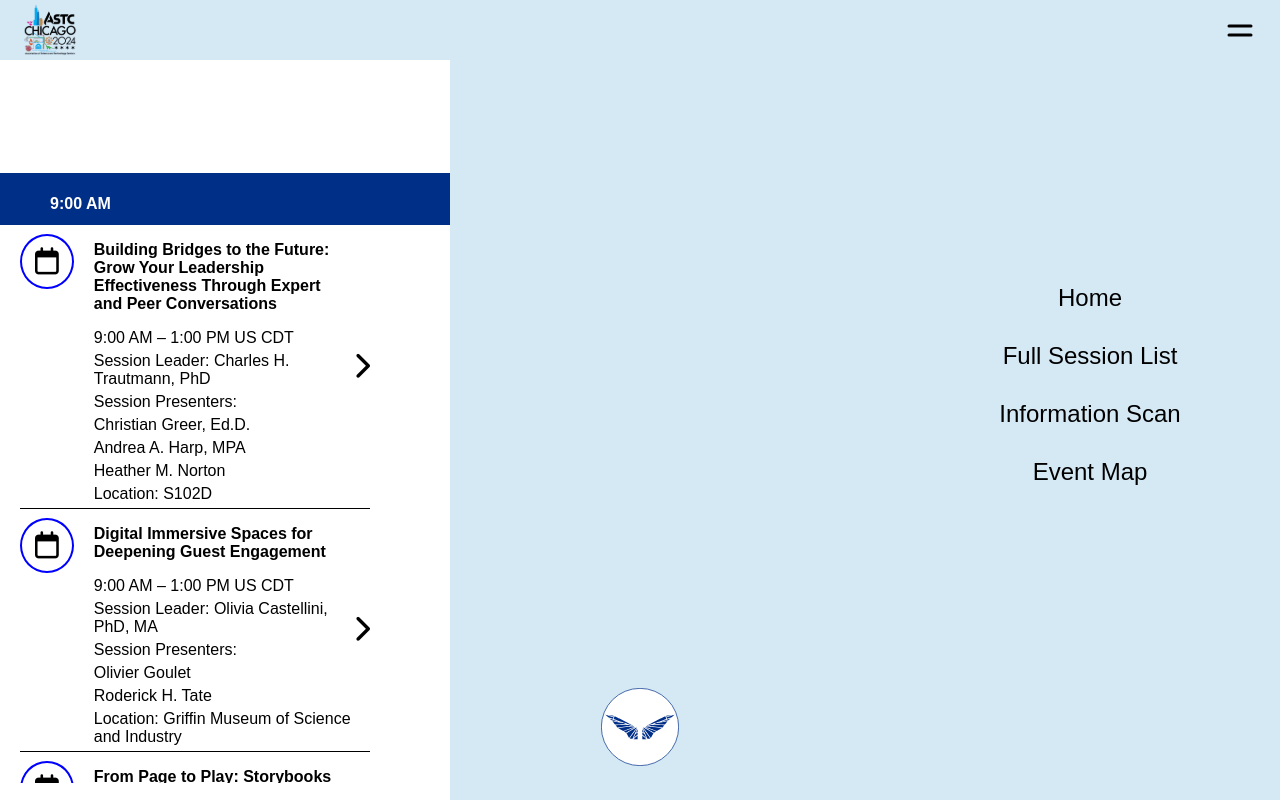
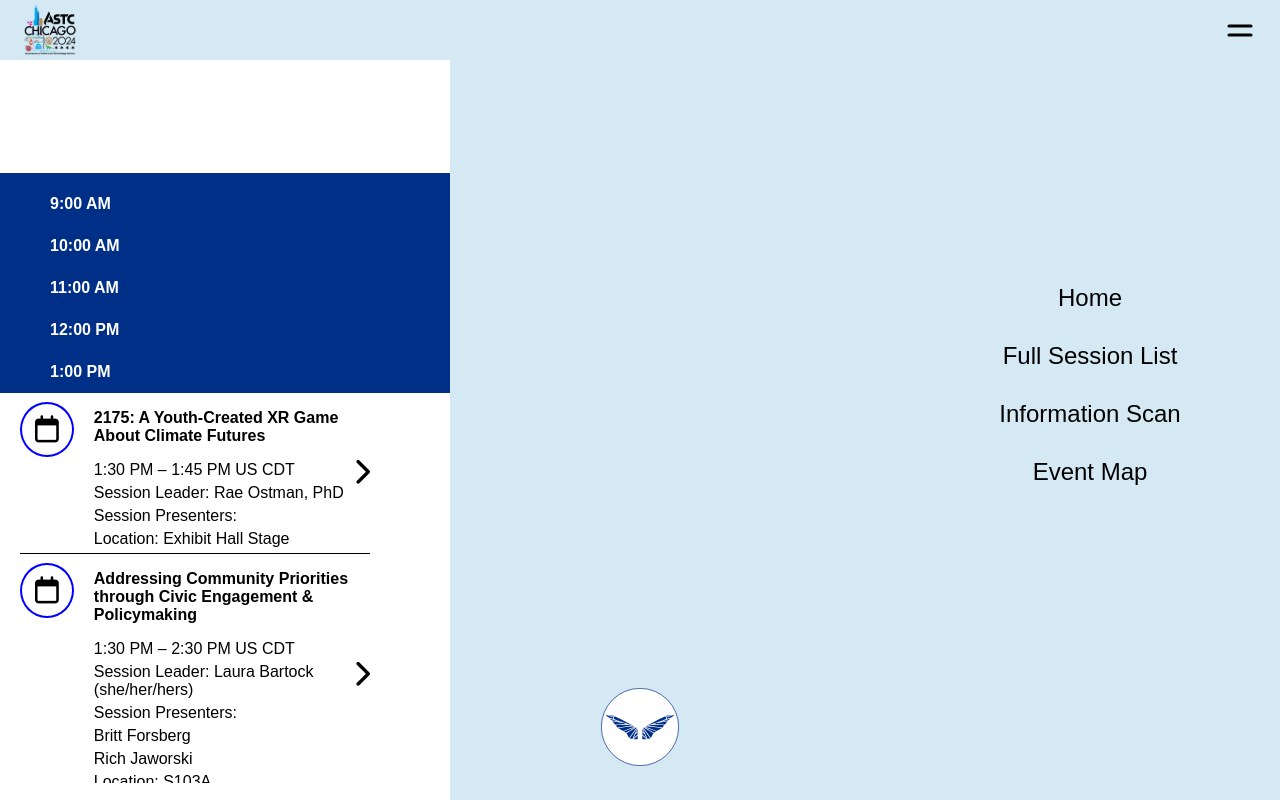
Before and after one commit to runquan-ray-zhou/test-react-web-app-companion-two, a React (Vite) app: page /scanner in a window 1280 px wide. Both pictures are taken after a click on the item "Full Session List". Built offline with nearby package versions, Linux system fonts and the light colour scheme.

Commit message:
add carousel changes

```diff
--- a/src/Components/Carousel/Carousel.jsx
+++ b/src/Components/Carousel/Carousel.jsx
@@ -2,7 +2,6 @@
 import "./Carousel.css";
 import {
   september28thPresentations,
-  september27thPresentations,
   september29thPresentations,
   september30thPresentations,
 } from "../../assets/data";
@@ -13,28 +12,28 @@
 
   const getRandomEvents = () => {
     const allPresentations = [
-      september27thPresentations,
       september28thPresentations,
       september29thPresentations,
       september30thPresentations,
     ];
 
-    // Select a random array of presentations
     const randomPresentationArray =
       allPresentations[Math.floor(Math.random() * allPresentations.length)];
 
-    // Shuffle the selected array
     const shuffled = [...randomPresentationArray].sort(
       () => 0.5 - Math.random()
     );
 
-    // Get the first 5 items (or fewer if the array is smaller)
     return shuffled.slice(0, 5);
   };
 
-  // Use it in your useEffect
+  const getSixEvents = () => {
+    const allPresentations = [...september28thPresentations.slice(0, 5)];
+    return allPresentations;
+  };
+
   useEffect(() => {
-    setEvents(getRandomEvents());
+    setEvents(getSixEvents());
   }, []);
 
   return (
--- a/src/Pages/Index/Index.jsx
+++ b/src/Pages/Index/Index.jsx
@@ -4,7 +4,6 @@
 import NavBar from "../../Components/NavBar/NavBar";
 import {
   september28thPresentations,
-  september27thPresentations,
   september29thPresentations,
   september30thPresentations,
 } from "../../assets/data";
@@ -19,7 +18,7 @@
   const navigate = useNavigate();
 
   useEffect(() => {
-    setTodaySessions(september27thPresentations);
+    setTodaySessions(september28thPresentations);
   }, []);
 
   useEffect(() => {
@@ -48,9 +47,7 @@
 
   function handleDateChange(date) {
     let newSessions;
-    if (date === "Fri, 09/27") {
-      newSessions = september27thPresentations;
-    } else if (date === "Sat, 09/28") {
+    if (date === "Sat, 09/28") {
       newSessions = september28thPresentations;
     } else if (date === "Sun, 09/29") {
       newSessions = september29thPresentations;
@@ -83,17 +80,6 @@
         </div>
         <div className="Index-content">
           <div className="Index-sessions-dates">
-            <button
-              style={
-                todaySessions === september27thPresentations
-                  ? { backgroundColor: "#002f88", color: "#ffffff" }
-                  : { backgroundColor: "#ffffff", color: "#000000" }
-              }
-              className="Index-sessions-date"
-              onClick={() => handleDateChange("Fri, 09/27")}
-            >
-              Fri, 09/27
-            </button>
             <button
               style={
                 todaySessions === september28thPresentations
--- a/src/Pages/Scanner/Scanner.css
+++ b/src/Pages/Scanner/Scanner.css
@@ -24,7 +24,7 @@
   }
   .Scanner-iframe {
     width: 100%;
-    height: calc(100% - 60px); /* Adjust based on your NavBar height */
+    height: calc(100% - 60px);
   }
   .Scanner-iframe iframe {
     width: 100%;
--- a/src/assets/data.js
+++ b/src/assets/data.js
@@ -1,50 +1,3 @@
-export const events = [
-  {
-    id: 1,
-    name: "Building Bridges to the Future",
-    description:
-      "Grow Your Leadership Effectiveness Through Expert and Peer Conversations",
-    time: "9:00 AM - 1:00 PM US CDT",
-    location: "S102D",
-    presenter: "Heather M.Norton",
-  },
-  {
-    id: 2,
-    name: "Building Bridges to the Future",
-    description:
-      "Grow Your Leadership Effectiveness Through Expert and Peer Conversations",
-    time: "9:00 AM - 1:00 PM US CDT",
-    location: "S102D",
-    presenter: "Heather M.Norton",
-  },
-  {
-    id: 3,
-    name: "Building Bridges to the Future",
-    description:
-      "Grow Your Leadership Effectiveness Through Expert and Peer Conversations",
-    time: "9:00 AM - 1:00 PM US CDT",
-    location: "S102D",
-    presenter: "Heather M.Norton",
-  },
-  {
-    id: 4,
-    name: "Building Bridges to the Future",
-    description:
-      "Grow Your Leadership Effectiveness Through Expert and Peer Conversations",
-    time: "9:00 AM - 1:00 PM US CDT",
-    location: "S102D",
-    presenter: "Heather M.Norton",
-  },
-  {
-    id: 5,
-    name: "Building Bridges to the Future",
-    description:
-      "Grow Your Leadership Effectiveness Through Expert and Peer Conversations",
-    time: "9:00 AM - 1:00 PM US CDT",
-    location: "S102D",
-    presenter: "Heather M.Norton",
-  },
-];
 export const september27thPresentations = [
   {
     id: 1,
@@ -579,8 +532,8 @@
       "Airborne Interactive: Elevating the Museum Experience with Spatial Computing",
     type: "Hands-On Showcase",
     location: "Exhibit Hall Stage",
-    sessionLeader: "Branden Apitz – AYR Immersive",
-    presenter: "Damon Dorsey",
+    sessionLeader: null,
+    presenters: ["Shiri Burson – AYR Immersive"],
     track: "Facility and Exhibit Design",
     description:
       "Airborne interactive elevating the museum experience with spatial computing.",
@@ -592,7 +545,7 @@
     type: "Hands-On Showcase",
     location: "Exhibit Hall Stage",
     sessionLeader: "Wendy Martin, PhD – Education Development Center",
-    presenter: "Genevieve Ward-Wernet – New York Hall of Science",
+    presenters: ["Genevieve Ward-Wernet – New York Hall of Science"],
     track: "Audience, Diversity, and Inclusion",
     description:
       "This session will provide participants with NASA astronomy activities created in collaboration with neurodivergent youth and the educators who work with them. Session presenters will showcase activities on telescopes, solar science, data collection and rocketry. Presenters will also share strategies on co-designing activities for neurodivergent youth.",
```
